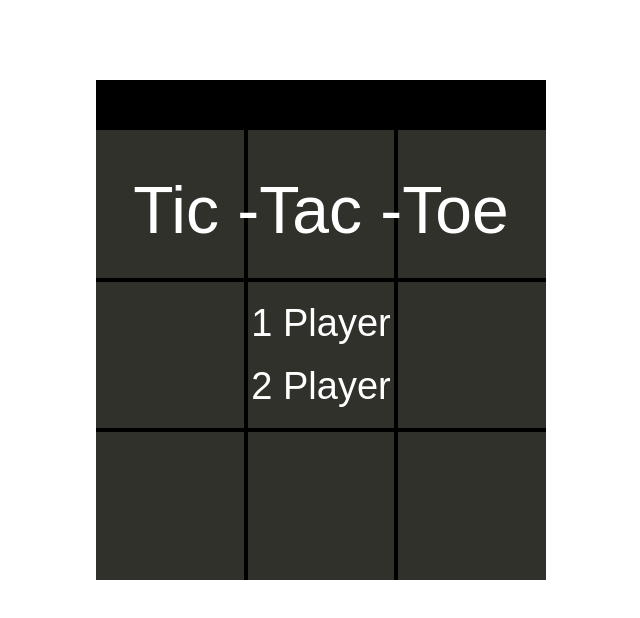
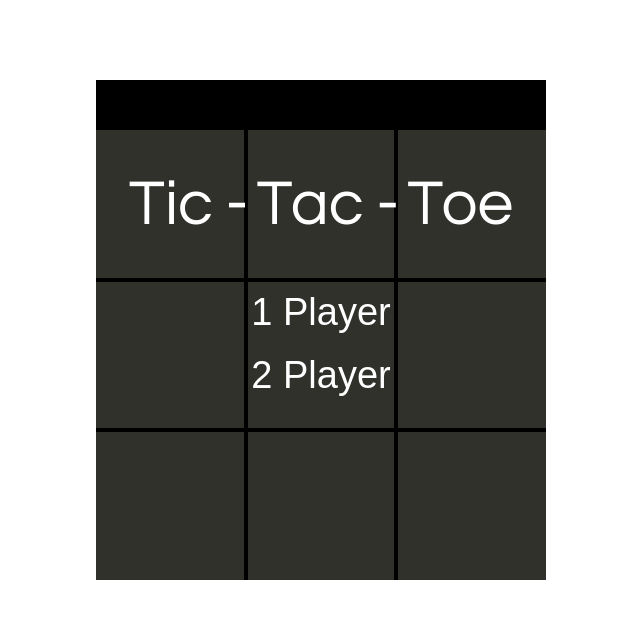
Before and after one commit to Chris-McGraw/tic-tac-toe, a plain HTML site: page index.html in a window 1280 px wide. Shown: the whole page, without its empty margins (319-959 px from the left). Drawn offline with nearby package versions, Linux system fonts and the light colour scheme.

Commit message:
style-update-9

```diff
--- a/index.html
+++ b/index.html
@@ -3,6 +3,7 @@
 
 <head>
   <meta charset="utf-8" />
+  <link rel="stylesheet" href="https://fonts.googleapis.com/css?family=Questrial">
   <link rel="stylesheet" type="text/css" href="style.css">
   <title>Tic-Tac-Toe</title>
   <script type="text/javascript" src="https://code.jquery.com/jquery-2.2.4.min.js"></script>
@@ -13,7 +14,10 @@
   <div id="info-container"></div>
 
   <div id="game-overlay">
-    <div class="game-title">Tic -Tac -Toe</div>
+    <div class="game-title">Ti<span id="title-spacing-3">c</span>
+      <span id="title-spacing-2">-</span><span id="title-spacing">T</span>a<span id="title-spacing-3">c</span>
+      <span id="title-spacing-2">-</span><span id="title-spacing">T</span>oe
+    </div>
     <div id="single-player" class="game-mode">1 Player</div>
     <div id="multi-player" class="game-mode">2 Player</div>
   </div>
--- a/style.css
+++ b/style.css
@@ -35,9 +35,23 @@ body {
   position: relative;
   top: 42px;
   text-align: center;
-  font-size: 66px;
-  font-family: sans-serif;
+  font-size: 64px;
+
+  font-family: 'Questrial', sans-serif;
+
   color: white;
+}
+
+#title-spacing {
+  letter-spacing: -2px;
+}
+
+#title-spacing-2 {
+  letter-spacing: 8px;
+}
+
+#title-spacing-3 {
+  letter-spacing: -1px;
 }
 
 .game-mode {
```
